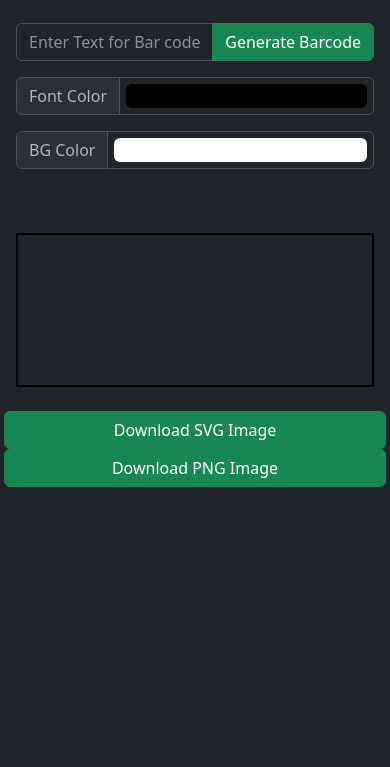
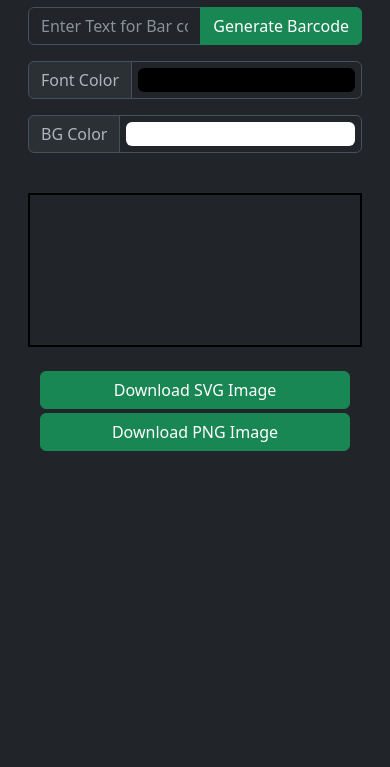
Before and after one commit to karanveiyon/barcoder, a plain HTML site: page index.html in a window 390 px wide. Shown: the part 77-844 px from the top of the page. Drawn offline with nearby package versions, Linux system fonts and the light colour scheme.

Commit message:
mobile responsive fixed

```diff
--- a/index.html
+++ b/index.html
@@ -1,63 +1,95 @@
 <!DOCTYPE html>
-<html>
+<!DOCTYPE html>
+<html lang="en">
 <head>
+    <meta charset="UTF-8">
+    <meta name="viewport" content="width=device-width, initial-scale=1.0">
     <title>Bar-Coder</title>
-    <link href="https://cdn.jsdelivr.net/npm/bootstrap@5.3.0/dist/css/bootstrap.min.css" rel="stylesheet" integrity="sha384-9ndCyUaIbzAi2FUVXJi0CjmCapSmO7SnpJef0486qhLnuZ2cdeRhO02iuK6FUUVM" crossorigin="anonymous">
+    <link href="https://cdn.jsdelivr.net/npm/bootstrap@5.3.0/dist/css/bootstrap.min.css" rel="stylesheet"
+        integrity="sha384-9ndCyUaIbzAi2FUVXJi0CjmCapSmO7SnpJef0486qhLnuZ2cdeRhO02iuK6FUUVM" crossorigin="anonymous">
     <script src="https://cdnjs.cloudflare.com/ajax/libs/jsbarcode/3.11.3/JsBarcode.all.min.js"></script>
 </head>
 <style>
-    .svg_box{
-        border:solid 2px black;
-        display:flex;
-        flex-direction:row;
-        justify-content:center;
+    * {
+        padding: 0;
+        margin: 0;
+        box-sizing: border-box;
     }
-    .btn-row{
+
+    body {
+        background-color: #212529;
+    }
+
+    .main-div {
+        min-height: 100vh;
+
+    }
+
+    .svg_box {
+        border: solid 2px black;
         display: flex;
-        flex-direction:row;
+        flex-direction: row;
+        justify-content: center;
+    }
+
+    .btn-row {
+        display: flex;
+        flex-direction: row;
         justify-content: space-evenly;
     }
 </style>
-<body  class="bg-dark" data-bs-theme="dark">
-    <div class="container mt-3 p-3 bg-dark" data-bs-theme="dark">
-    <h3 align="center" class="text-warning mb-3" >Barcoder</h3>
+
+<body>
+    <div class="container p-3 bg-dark main-div" data-bs-theme="dark">
+        <h3 align="center" class="text-warning mb-3">Barcoder</h3>
         <br>
+        <div class="container col-lg-12 col-sm-12">
             <div class="row">
-        <div class="container col-md-6">
+                <div class="container col-md-6 col-lg-5 col-sm-12">
                     <div class="input-group mb-3">
-                <input type="text" id="barcode_text" class="form-control" placeholder="Enter Text for Bar coder" aria-label="Enter Text for Bar coder" aria-describedby="button-addon2">
-                <button onclick="generateImage()" class="btn btn-success" type="button" id="button-addon2">Generate Barcode</button>
+                        <input type="text" id="barcode_text" class="form-control" placeholder="Enter Text for Bar coder"
+                            aria-label="Enter Text for Bar coder" aria-describedby="button-addon2">
+                        <button onclick="generateImage()" class="btn btn-success" type="button"
+                            id="button-addon2">Generate Barcode</button>
                     </div>
                 </div>
-        <div class="container col-md-2">
+                <div class="container col-md-3 col-lg-3 col-sm-12">
                     <div class="input-group mb-3">
                         <span class="input-group-text" id="basic-addon1">Font Color</span>
-                <input type="color" id="fg_color" class="form-control form-control-color" value="#000000" title="Choose your color">
+                        <input type="color" id="fg_color" class="form-control form-control-color" value="#000000"
+                            title="Choose your color">
                     </div>
                 </div>
-        <div class="container col-md-2">
+                <div class="container col-md-3 col-lg-3 col-sm-12">
                     <div class="input-group mb-3">
                         <span class="input-group-text" id="basic-addon1">BG Color</span>
-                <input type="color" id="bg_color" class="form-control form-control-color" value="#FFFFFF" title="Choose your color">
+                        <input type="color" id="bg_color" class="form-control form-control-color" value="#FFFFFF"
+                            title="Choose your color">
                     </div>
                 </div>
             </div>
             <br>
-
-
-    <br>
-
-        <div class="svg_box">
+            <div class="container col-md-12 col-lg-12 svg_box">
                 <svg id="svg_barcode"></svg>
             </div>
-
-
             <br>
-    <div class="row btn-row">
-    <button class="btn btn-success col-md-5" onclick="downloadSVGImage()">Download SVG Image</button>
-    <button class="btn btn-success col-md-5" onclick="downloadPNGImage()">Download PNG Image</button>
+            <div class="container col-md-12">
+                <div class="row btn-row gap-1">
+                    <div class="col-md-5 col-lg-5">
+                        <button class="btn btn-success" style="width: 100%;" onclick="downloadSVGImage()">Download SVG Image</button>
+                    </div>
+                    <div class="col-md-5 col-lg-5">
+                        <button class="btn btn-success" style="width: 100%;" onclick="downloadPNGImage()">Download PNG Image</button>
                     </div>
                 </div>
+            </div>
+        </div>
+    </div>
+
+    <script src="https://cdn.jsdelivr.net/npm/bootstrap@5.3.0/dist/js/bootstrap.bundle.min.js"
+        integrity="sha384-geWF76RCwLtnZ8qwWowPQNguL3RmwHVBC9FhGdlKrxdiJJigb/j/68SIy3Te4Bkz"
+        crossorigin="anonymous"></script>
+
     <script>
         function generateImage() {
 
@@ -110,7 +142,7 @@ function downloadPNGImage() {
             var svgBlob = new Blob([svgData], { type: "image/svg+xml;charset=utf-8" });
             var url = DOMURL.createObjectURL(svgBlob);
 
-    img.onload = function() {
+            img.onload = function () {
                 var canvas = document.createElement("canvas");
                 canvas.width = img.width;
                 canvas.height = img.height;
@@ -120,7 +152,7 @@ function downloadPNGImage() {
                 var imgData = canvas.toDataURL("image/png");
                 var downloadLink = document.createElement("a");
                 downloadLink.href = imgData;
-        downloadLink.download =  barcode + "_barcode.png";
+                downloadLink.download = barcode + "_barcode.png";
                 downloadLink.click();
 
                 DOMURL.revokeObjectURL(url);
@@ -129,6 +161,6 @@ function downloadPNGImage() {
             img.src = url;
         }
     </script>
-    <script src="https://cdn.jsdelivr.net/npm/bootstrap@5.3.0/dist/js/bootstrap.bundle.min.js" integrity="sha384-geWF76RCwLtnZ8qwWowPQNguL3RmwHVBC9FhGdlKrxdiJJigb/j/68SIy3Te4Bkz" crossorigin="anonymous"></script>
 </body>
+
 </html>
```
Lines whose indentation alone changed are shown as unchanged.
